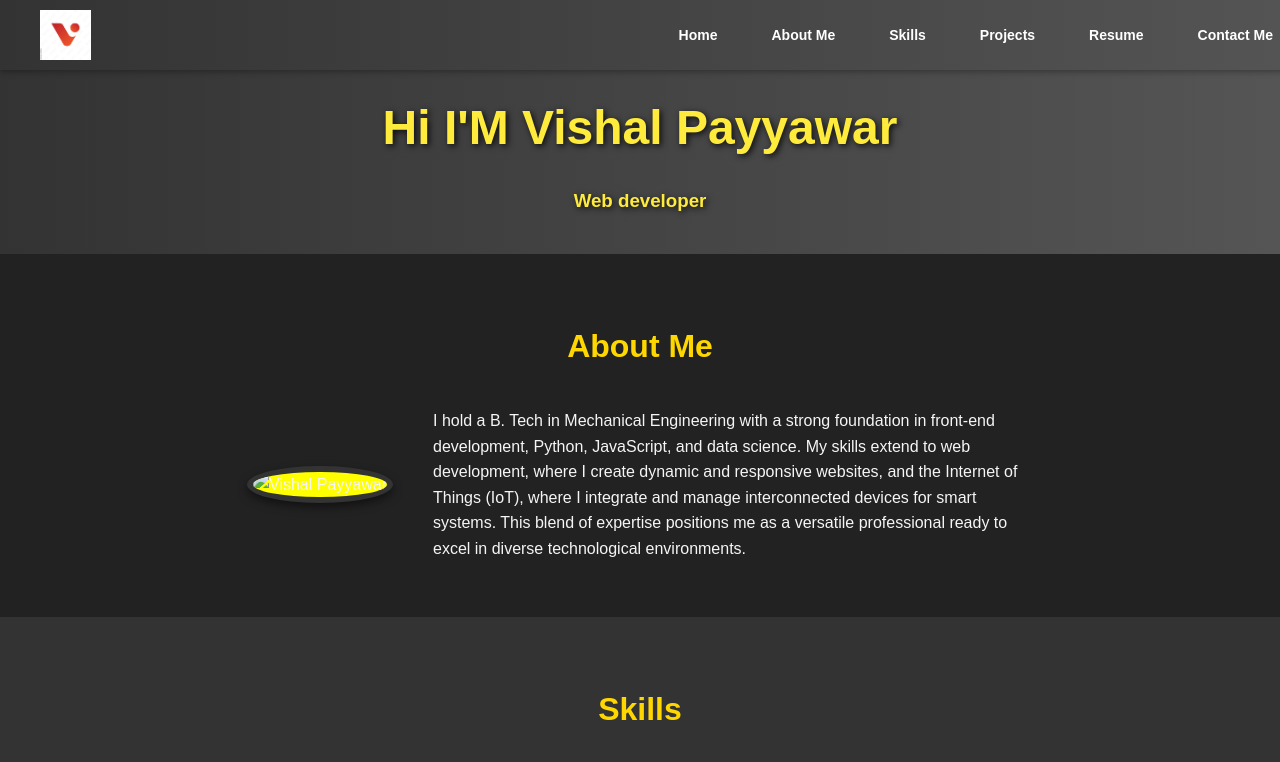
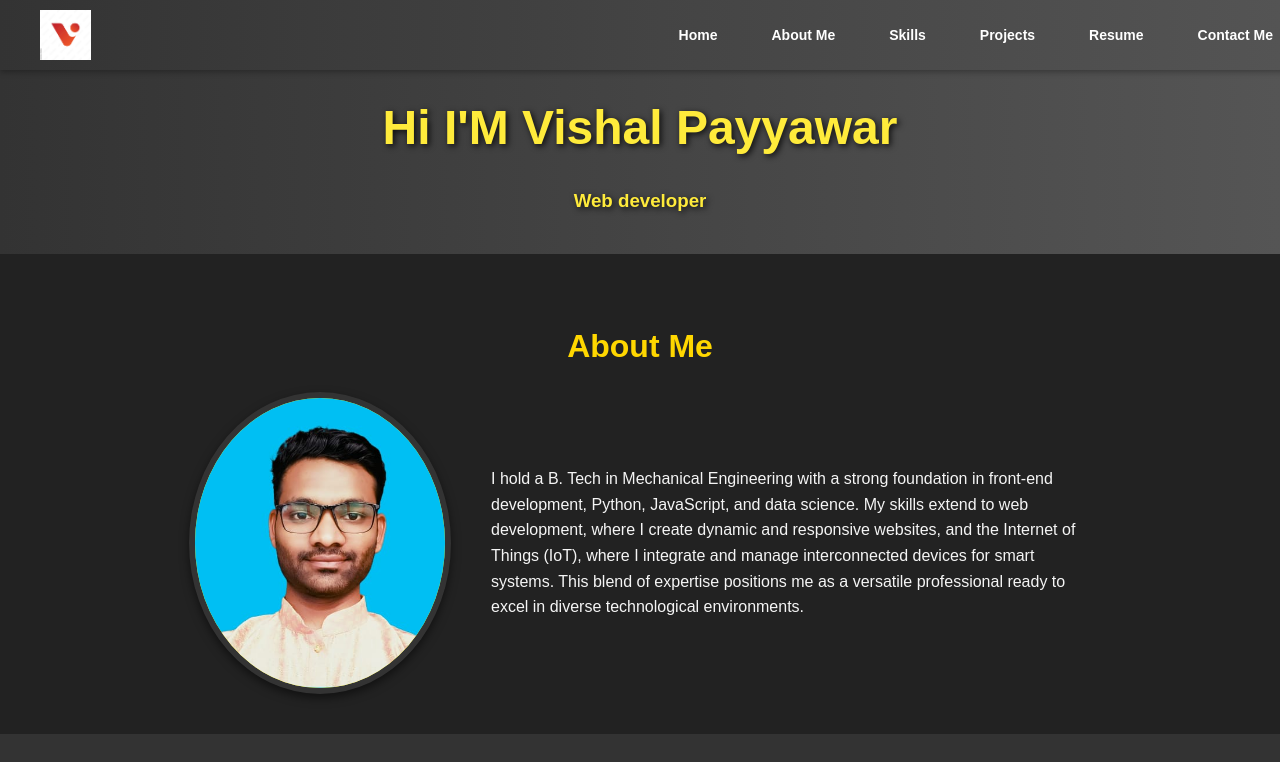
Before and after one commit to vishalseries7030/Portfolio, a plain HTML site: page index.html in a window 1280 px wide. Shown: the top 762 px of the page. Drawn offline with Linux system fonts and the light colour scheme.

Commit message:
Update index.html

```diff
--- a/index.html
+++ b/index.html
@@ -29,7 +29,7 @@
     <section id="about">
         <h2>About Me</h2>
         <div class="about-content">
-            <img src="./img/latest photo.jpg" alt="Vishal Payyawar">
+            <img src="latest photo.jpg" alt="Vishal Payyawar">
             <p> I hold a B. Tech in Mechanical Engineering with a strong foundation in front-end
                 development, Python, JavaScript, and data science. My skills extend to web development,
                 where I create dynamic and responsive websites, and the Internet of Things (IoT),
```
